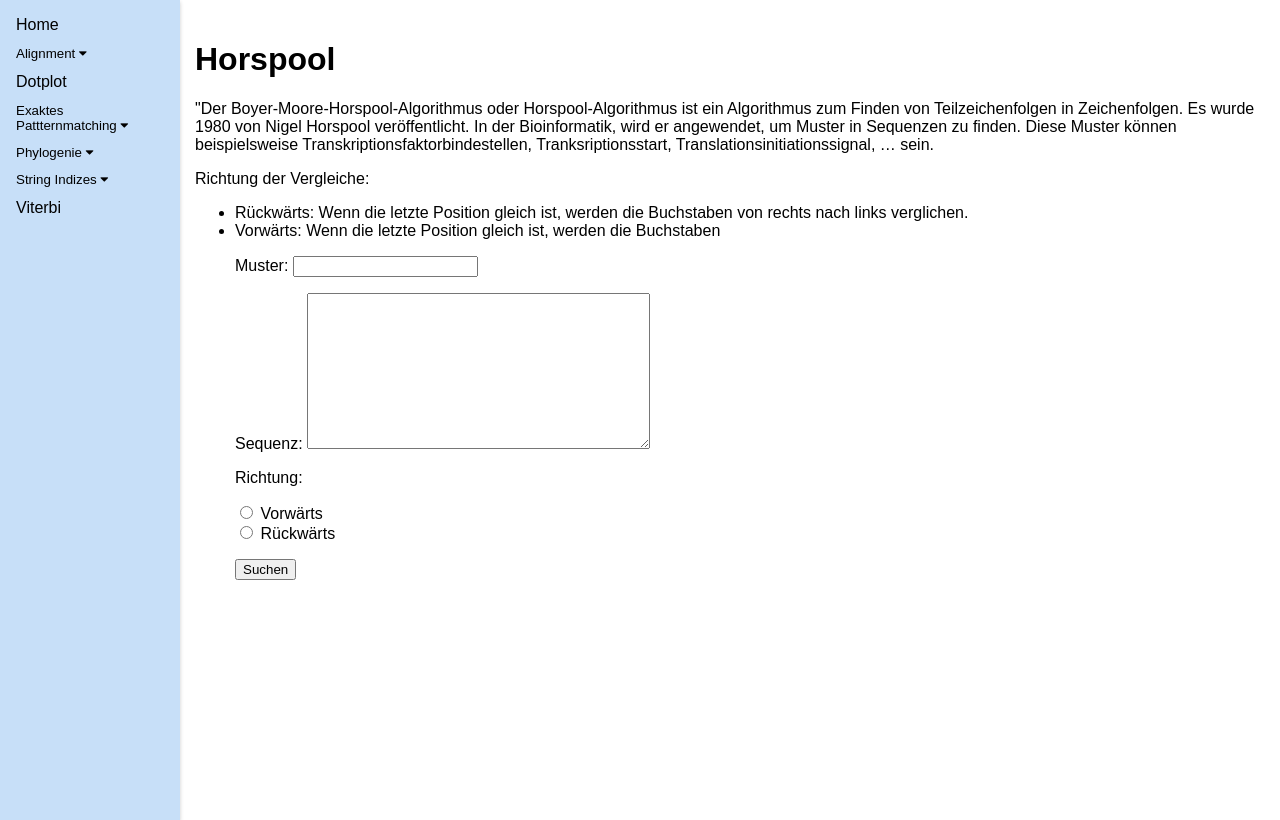
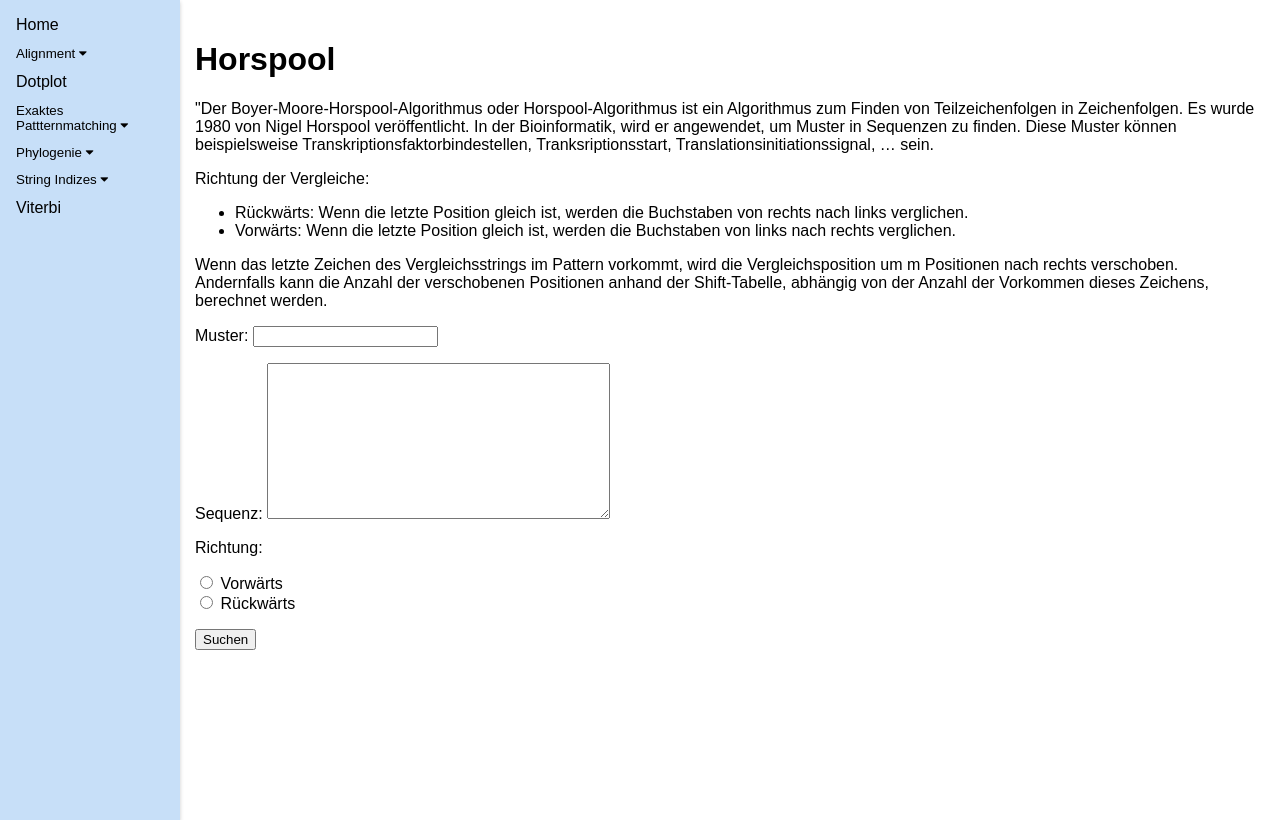
Before and after one commit to ngdqtram99/bioinformatics-hub, a Django app: page /horspool/ in a window 1280 px wide. Run offline with Django 4.2, Linux system fonts and the light colour scheme.

Commit message:
Beschreibung zu dem Algorithmus hinzufügen

```diff
--- a/webapp/templates/horspool.html
+++ b/webapp/templates/horspool.html
@@ -12,7 +12,13 @@
 
 <ul>
   <li>Rückwärts: Wenn die letzte Position gleich ist, werden die Buchstaben von rechts nach links verglichen.</li>
-  <li>Vorwärts: Wenn die letzte Position gleich ist, werden die Buchstaben
+  <li>Vorwärts: Wenn die letzte Position gleich ist, werden die Buchstaben  von links nach rechts verglichen. </li>
+
+  </ul>
+  <p>
+    Wenn das letzte Zeichen des Vergleichsstrings im Pattern vorkommt, wird die Vergleichsposition um m Positionen nach rechts verschoben. Andernfalls kann die Anzahl der verschobenen Positionen anhand der Shift-Tabelle, abhängig von der Anzahl der Vorkommen dieses Zeichens, berechnet werden.
+
+  </p>
 
     <form method="POST" action="{% url 'horspool' %}">
         {% csrf_token %}
```
